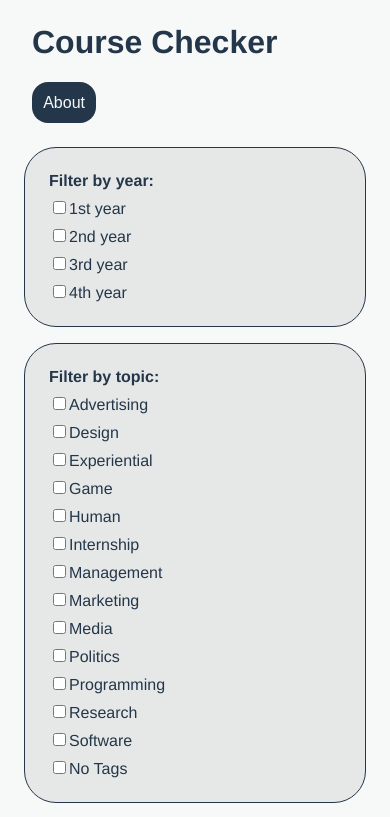
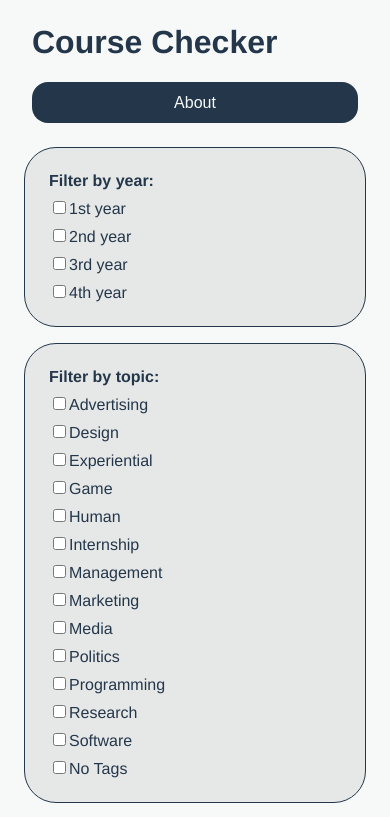
Before and after one commit to jessly5/Course-Check, a Vue app in the folder course-check/: page / in a window 390 px wide. Shown: the top 817 px of the page. Built offline with nearby package versions, Linux system fonts and the light colour scheme.

Commit message:
resposive about button

```diff
--- a/course-check/src/components/ThePreface.vue
+++ b/course-check/src/components/ThePreface.vue
@@ -46,4 +46,9 @@ export default {
 #about:hover {
 	background: #0DBDB4;
 }
+@media only screen and (max-width: 500px) {
+	#about {
+		width: 100%;
+	}
+}
 </style>
```
